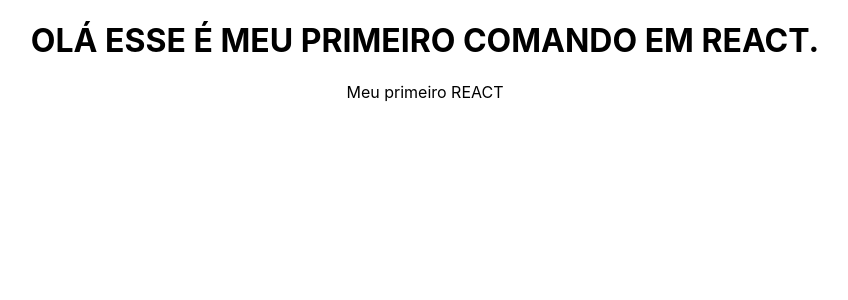
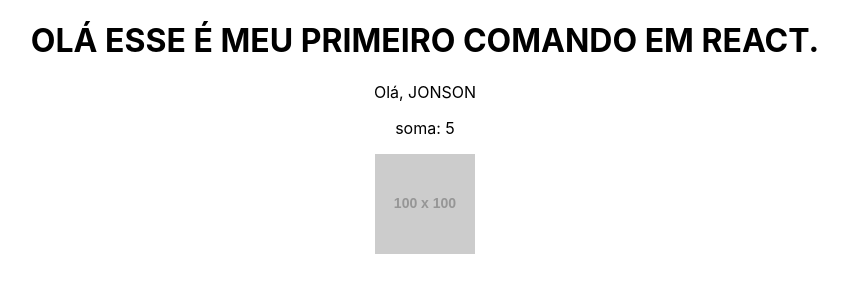
Before and after one commit to luisjonson/projeto_reactjs, a React (Create React App) app: page / in a window 1280 px wide. Shown: the top 300 px of the page, without its empty margins (215-1063 px from the left). Built offline with nearby package versions, Linux system fonts and the light colour scheme.

Commit message:
Entendendo o Jsx

```diff
--- a/public/index.html
+++ b/public/index.html
@@ -24,7 +24,7 @@
       work correctly both with client-side routing and a non-root public URL.
       Learn how to configure a non-root public URL by running `npm run build`.
     -->
-    <title>React App</title>
+    <title>Meu primeiro comando no react.</title>
   </head>
   <body>
     <noscript>You need to enable JavaScript to run this app.</noscript>
--- a/src/App.js
+++ b/src/App.js
@@ -2,10 +2,21 @@
 import './App.css';
 
 function App() {
+
+  const nome ='Jonson'
+  const newName = nome.toUpperCase()
+
+  function sun(a,b){
+    return a + b
+  }
+
+  const url =  'https://via.placeholder.com/100'
   return (
     <div className="App">
      <h1>OLÁ ESSE É MEU PRIMEIRO COMANDO EM REACT.</h1>
-     <p>Meu primeiro REACT</p>
+     <p>Olá, {newName}</p>
+     <p>soma: {sun(1,4)}</p>
+     <img src={url} alt="Goolge"/>
     </div>
   );
 }
```
